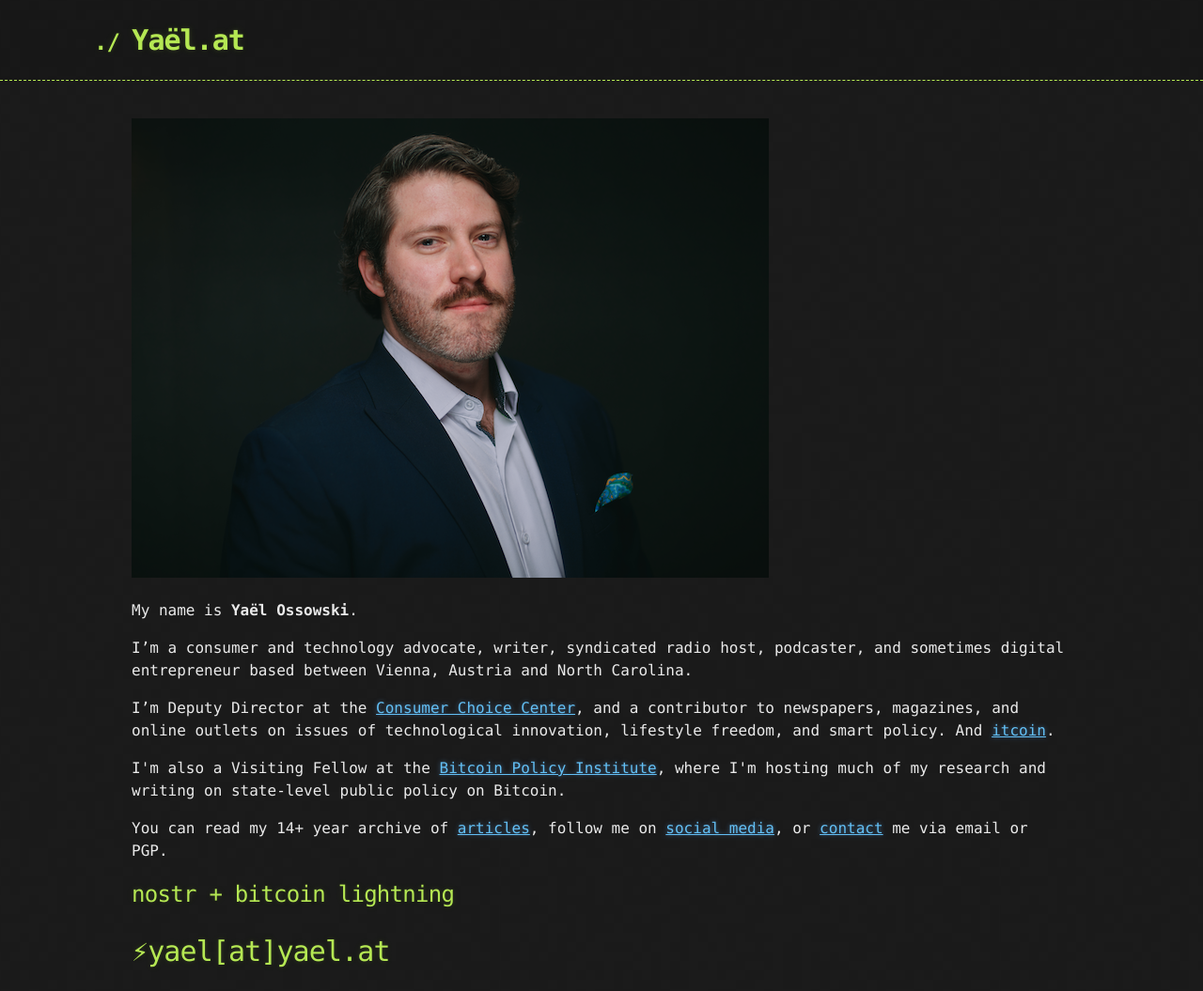
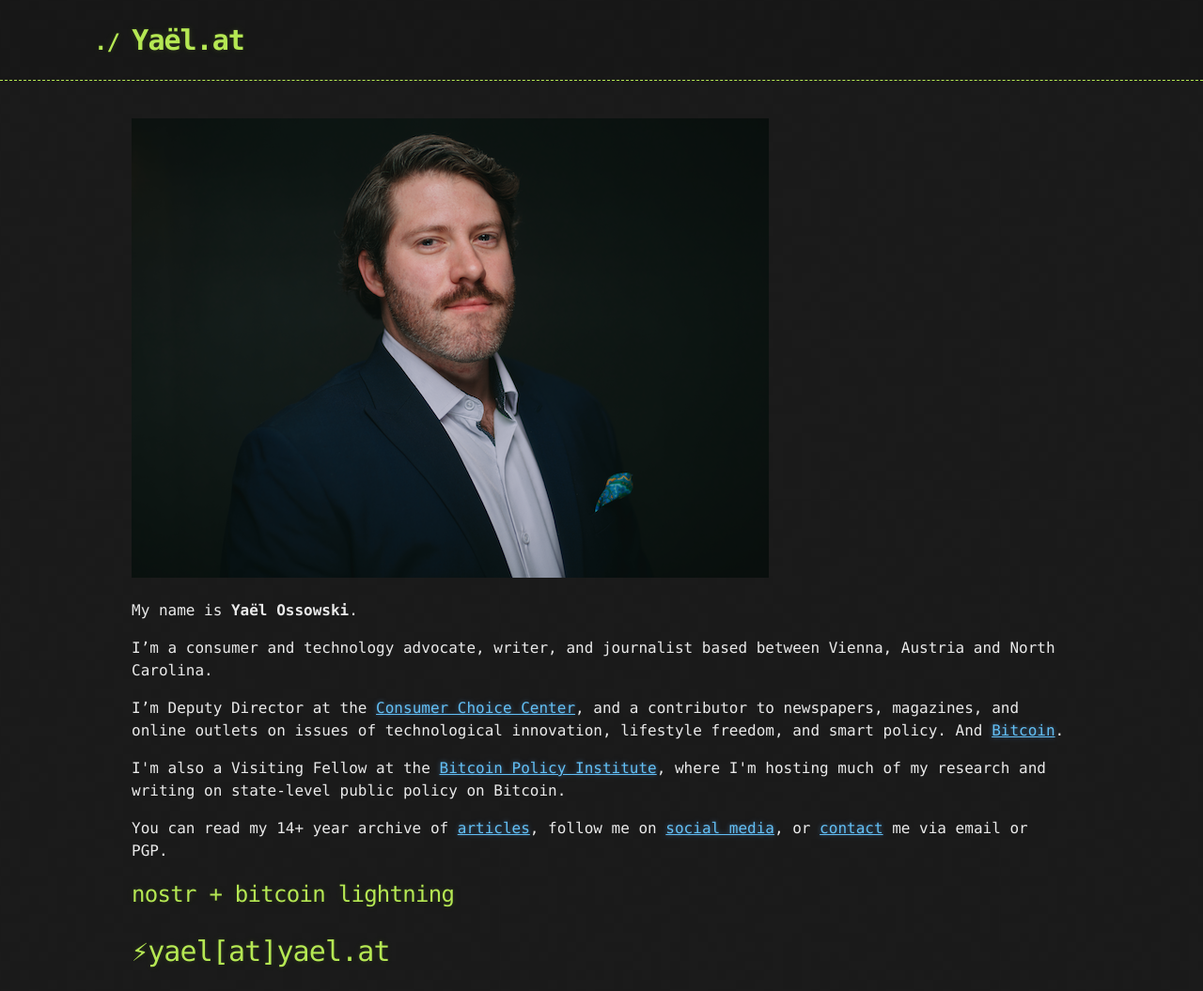
Before and after one commit to yaeloss/yaelat.github.io, a Jekyll site: the page built from index.md, in a window 1280 px wide. Shown: the whole page at 94% size. Built offline with Jekyll 4.4.1, drawn with Linux system fonts in a browser that asks for light colours.

```diff
--- a/index.md
+++ b/index.md
@@ -5,9 +5,9 @@ layout: default
 
   <p>My name is <b>Yaël Ossowski</b>.</p>
 
-  <p>I’m a consumer and technology advocate, writer, syndicated radio host, podcaster, and sometimes digital entrepreneur based between Vienna, Austria and North Carolina.</p>
+  <p>I’m a consumer and technology advocate, writer, and journalist based between Vienna, Austria and North Carolina.</p>
 
-  <p>I’m Deputy Director at the <a href="https://consumerchoicecenter.org">Consumer Choice Center</a>, and a contributor to newspapers, magazines, and online outlets on issues of technological innovation, lifestyle freedom, and smart policy. And <a href="https://yael.ca/?s=bitcoin"><i class="fa fa-btc"></i>itcoin</a>.</p>
+  <p>I’m Deputy Director at the <a href="https://consumerchoicecenter.org">Consumer Choice Center</a>, and a contributor to newspapers, magazines, and online outlets on issues of technological innovation, lifestyle freedom, and smart policy. And <a href="https://yael.ca/?s=bitcoin">Bitcoin</a>.</p>
 
   <p>I'm also a Visiting Fellow at the <a href="https://www.btcpolicy.org/authors/yael-ossowski">Bitcoin Policy Institute</a>, where I'm hosting much of my research and writing on state-level public policy on Bitcoin.</p>
 
```
